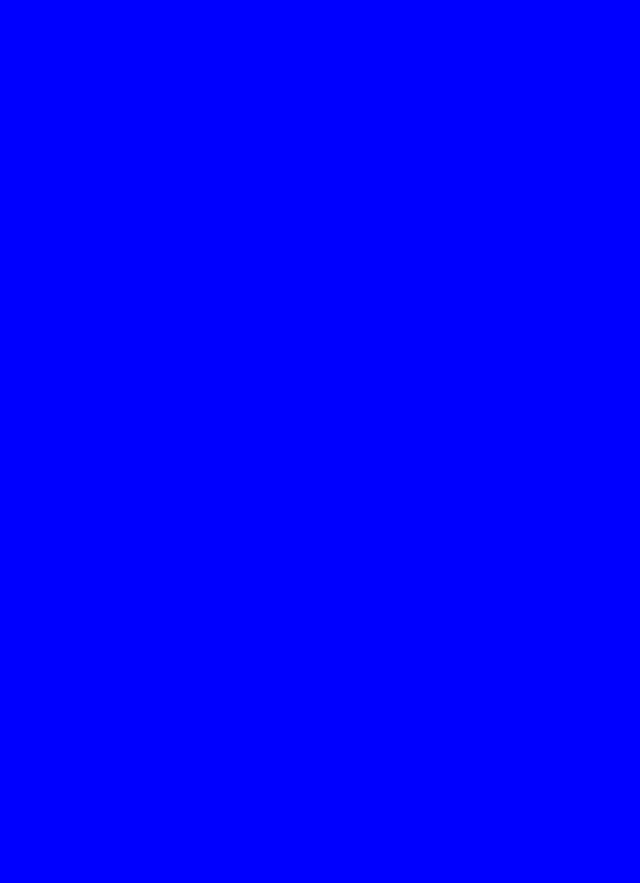
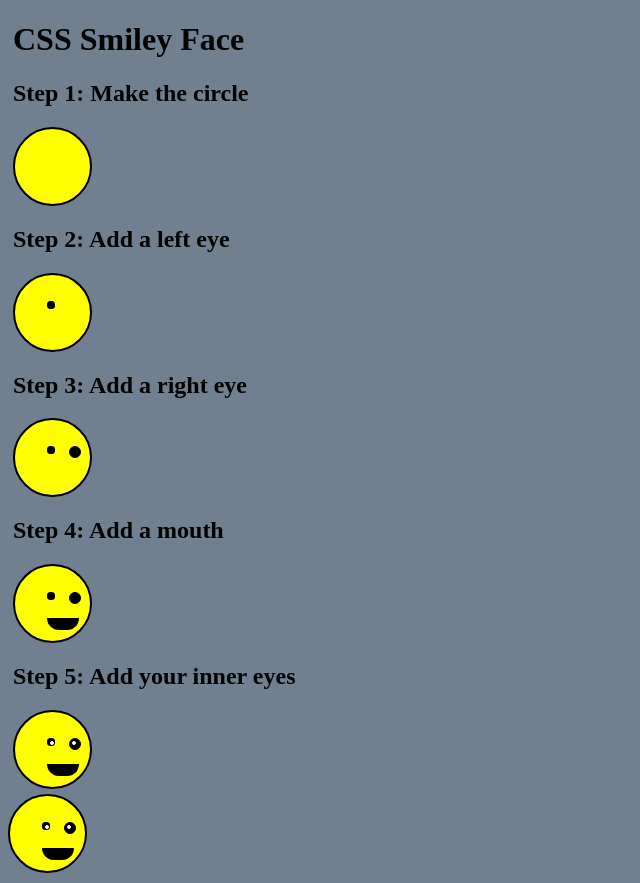
Before and after one commit to iacostewart/CSS_fundamentals, a plain HTML site: page smiley/index.html in a window 1280 px wide. Shown: the whole page, without its empty margins (0-640 px from the left). Before the commit the page ends 800 px from the top, so only its background shows below. Drawn offline with Linux system fonts and the light colour scheme.

Commit message:
clean up

```diff
--- a/smiley/index.css
+++ b/smiley/index.css
@@ -1,3 +1,88 @@
 body {
-    background-color: blue;
+    background-color: slategray;
+
 }
+
+.wrapper {
+    margin: 5px;
+}
+
+.face {
+    width: 75px;
+    height: 75px;
+    border: solid 2px black;
+    background-color: yellow;
+    border-radius: 50px;
+}
+
+.lefteye {
+    width: 6px;
+    height: 6px;
+    border: solid 1px black;
+    border-radius:3px;
+    z-index: 1;
+    position: relative;
+    left: 32px;
+    top: 26px;
+    background-color: black;
+}
+#inner-left {
+    width: 2px;
+    height: 2px;
+    border: solid 1px white;
+    border-radius: 2px;
+    position: relative;
+
+    left:2px;
+    top:2px;
+    background-color: white;
+}
+.righteye {
+   width: 10px;
+   height: 10px;
+   border: solid 1px black;
+   border-radius: 6px;
+   z-index:1;
+   position: relative;
+   left: 54px;
+   top: 18px;
+   background-color: black;
+}
+
+
+#inner-right {
+    width:2px;
+    height:2px;
+    border: solid 1px white;
+    border-radius: 3px;
+    z-index:1;
+    position:relative;
+    left:2px;
+    top:2px;
+    background-color:white;
+
+}
+.mouth {
+
+    width: 30px;
+    height: 10px;
+    border: solid 1px black;
+    border-radius: 0px 0px 45px 45px;
+    margin:16px;
+    position:relative;
+    top:1em;
+    left:1em;
+    background-color: black;
+}
+
+.mask1 {
+    width: 25px;
+    height: 5px;
+    border: solid 1px slategray;
+    border-radius: 0px 0px 45px 45px;
+    margin: 16px;
+    position:relative;
+    top:1em;
+    left:1em;
+    background-color: slategray;
+}
--- a/smiley/index.html
+++ b/smiley/index.html
@@ -2,9 +2,54 @@
 <html lang="en">
 <head>
     <link rel="stylesheet" href="./index.css">
-    <title>Document</title>
+    <title>Smiley Face</title>
 </head>
 <body>
 
+    <div class="wrapper">
+        <h1>CSS Smiley Face</h1>
+        <h2>Step 1: Make the circle</h2>
+        <div class="face"></div>
+
+        <h2>Step 2: Add a left eye</h2>
+        <div class="face">
+            <div class="lefteye"></div>
+        </div>
+
+    <h2>Step 3: Add a right eye</h2>
+
+     <div class="face">
+         <div class="lefteye"></div>
+         <div class="righteye"></div>
+     </div>
+
+    <h2>Step 4: Add a mouth</h2>
+    <div class="face">
+<div class="lefteye"></div>
+<div class="righteye"></div>
+<div class="mouth"></div>
+     </div>
+
+<h2>Step 5: Add your inner eyes</h2>
+
+
+<div class="face">
+   <div class="lefteye"><div id="inner-left"></div></div>
+   <div class="righteye"><div id="inner-right"></div></div>
+   <div class="mouth"></div>
+</div>
+
+
+    </div>
+
+    <div class="face">
+            <div class="lefteye"><div id="inner-left"></div></div>
+            <div class="righteye"><div id="inner-right"></div></div>
+            <div class="mouth"></div>
+            <div class="mask1"></div>
+            <div class="mask2"></div>
+         </div>
+
+
 </body>
 </html>
```
